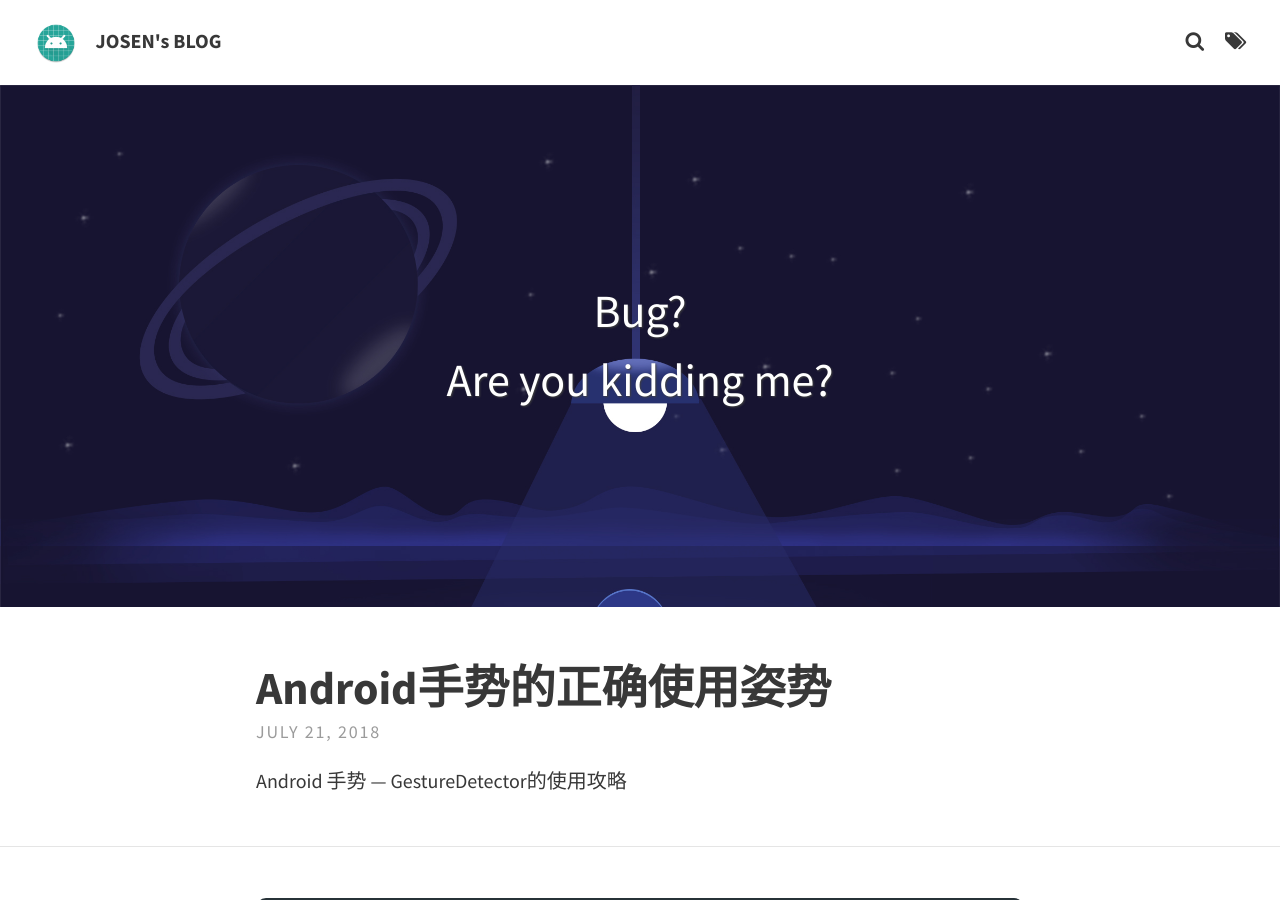
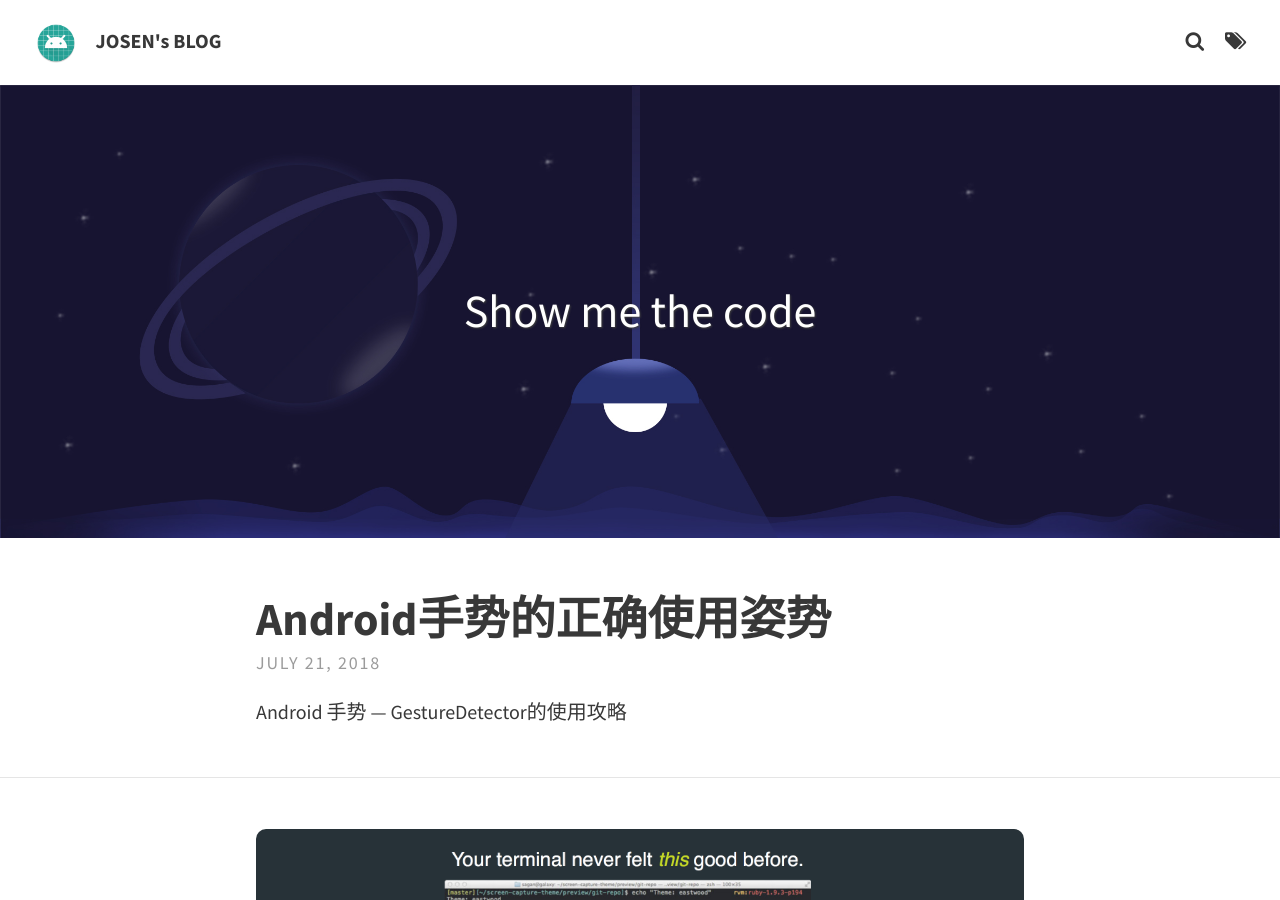
Before and after one commit to qiaoshouliang/blog, a Jekyll site: the page built from index.html, in a window 1280 px wide and 900 px high. Built offline with Jekyll 4.4.1, drawn with Linux system fonts in a browser that asks for light colours; the list of posts is cut into pages by our own code.

Commit message:
修改标语

```diff
--- a/_config.yml
+++ b/_config.yml
@@ -15,7 +15,7 @@ theme_settings:
 
   # Header and footer text
   header_text: > #two or three lines to describe your site
-     <p>Bug? <br> Are you kidding me?</p>
+     <p>Show me the code</p>
   header_text_feature_image: assets/img/pexels/background.jpg
   footer_text: >
    Copyright © <a href="https://qiaoshouliang.github.io/">Josen</a> 2018
```
